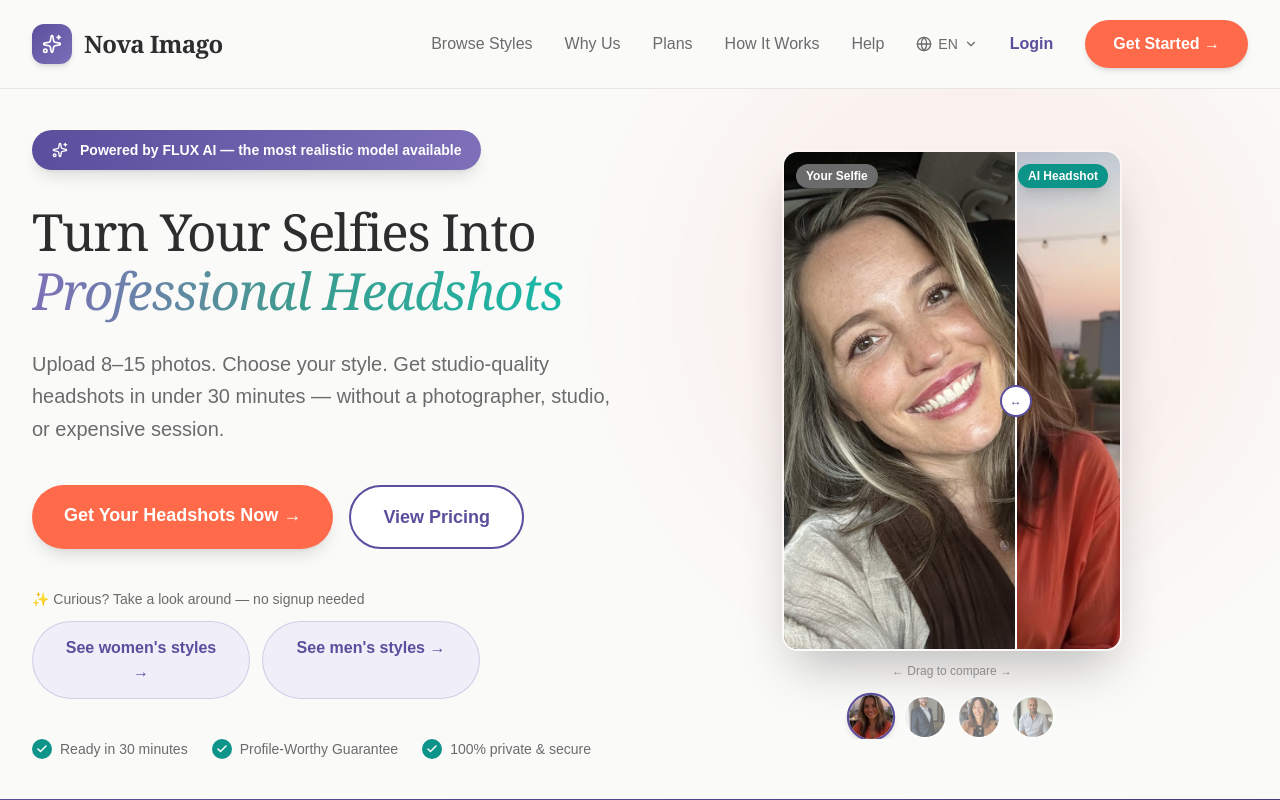
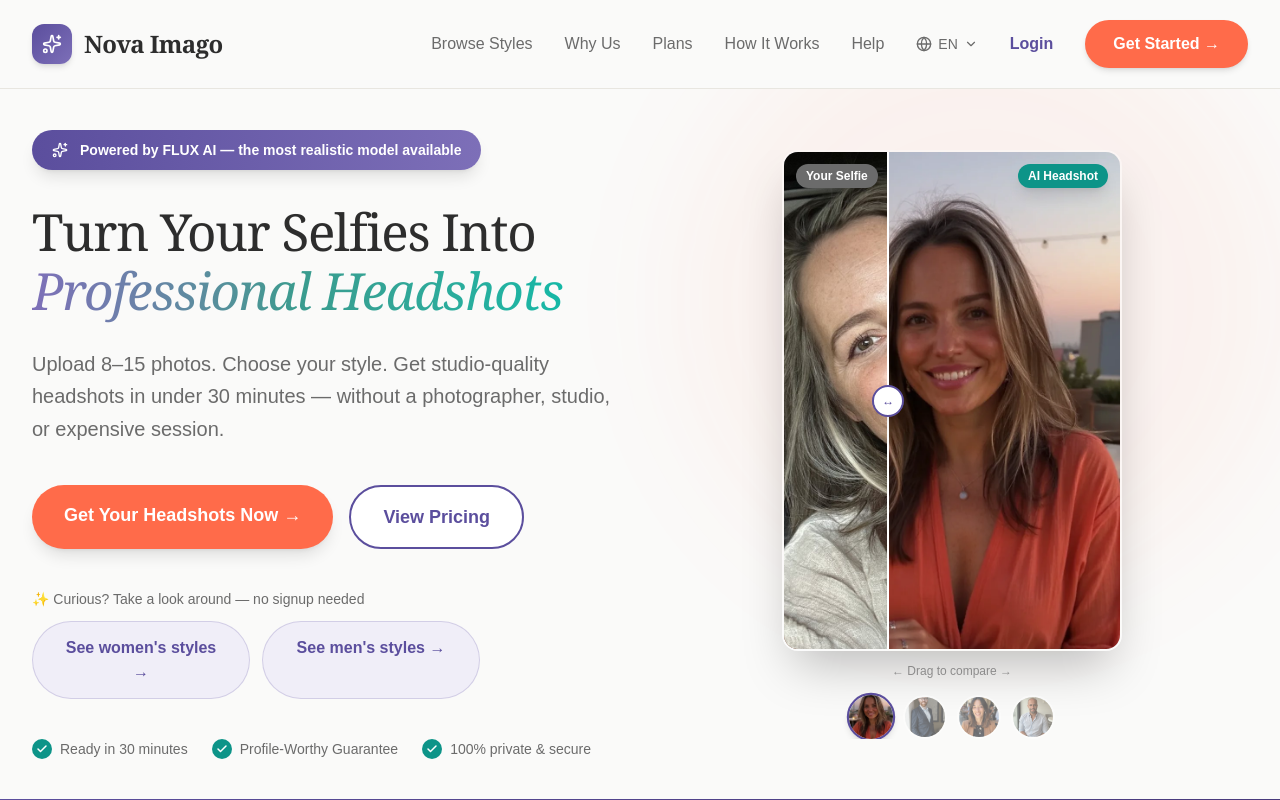
Before and after one commit to kingpapuche/automatic-octo-bassoon, a Next.js app: page /en in a window 1280 px wide. Shown: the top 800 px of the page. Built offline with nearby package versions, Linux system fonts and the light colour scheme.

Commit message:
slider: start rechts op de voor-foto (oud) en onthul dan de na-foto (nieuw) i.p.v. omgekeerd

```diff
--- a/components/beforeafterslider.tsx
+++ b/components/beforeafterslider.tsx
@@ -27,12 +27,13 @@ export default function BeforeAfterSlider({
   cyclesPerExample?: number
   align?: boolean
 }) {
-  const [sliderPosition, setSliderPosition] = useState(5)
+  // Start RECHTS (95%): de klant ziet eerst de 'voor'-foto, daarna wordt de 'na' onthuld.
+  const [sliderPosition, setSliderPosition] = useState(95)
   const [isDragging, setIsDragging] = useState(false)
   const [isAutoAnimating, setIsAutoAnimating] = useState(true)
   const containerRef = useRef<HTMLDivElement>(null)
   const cyclesRef = useRef(0)
-  const [animationPhase, setAnimationPhase] = useState<Phase>('pause-left')
+  const [animationPhase, setAnimationPhase] = useState<Phase>('pause-right')
   // NB: de carrousel geeft deze component een key={index}, dus bij een nieuw voorbeeld
   // wordt hij volledig opnieuw gemonteerd -> state (positie, fase, teller) start vanzelf fris.
 
@@ -49,18 +50,18 @@ export default function BeforeAfterSlider({
       timeout = setTimeout(() => setAnimationPhase('moving-right'), PAUSE_MS)
     } else if (animationPhase === 'pause-right') {
       timeout = setTimeout(() => setAnimationPhase('moving-left'), PAUSE_MS)
+    } else if (animationPhase === 'moving-left') {
+      interval = setInterval(() => {
+        setSliderPosition((prev) => {
+          if (prev <= 5) { setAnimationPhase('pause-left'); return 5 }
+          return Math.max(prev - STEP, 5)
+        })
+      }, MOVE_INTERVAL_MS)
     } else if (animationPhase === 'moving-right') {
       interval = setInterval(() => {
         setSliderPosition((prev) => {
-          if (prev >= 95) { setAnimationPhase('pause-right'); return 95 }
+          if (prev >= 95) { setAnimationPhase('cycle-end'); return 95 }
           return Math.min(prev + STEP, 95)
-        })
-      }, MOVE_INTERVAL_MS)
-    } else if (animationPhase === 'moving-left') {
-      interval = setInterval(() => {
-        setSliderPosition((prev) => {
-          if (prev <= 5) { setAnimationPhase('cycle-end'); return 5 }
-          return Math.max(prev - STEP, 5)
         })
       }, MOVE_INTERVAL_MS)
     } else if (animationPhase === 'cycle-end') {
@@ -71,7 +72,7 @@ export default function BeforeAfterSlider({
         if (cyclesRef.current >= cyclesPerExample && onCycleEnd) {
           onCycleEnd()
         } else {
-          setAnimationPhase('pause-left')
+          setAnimationPhase('pause-right')
         }
       }, END_PAUSE_MS)
     }
@@ -88,7 +89,7 @@ export default function BeforeAfterSlider({
     setIsDragging(false)
     setTimeout(() => {
       setIsAutoAnimating(true)
-      setAnimationPhase('pause-left')
+      setAnimationPhase('pause-right')
     }, 3000)
   }
 
```
